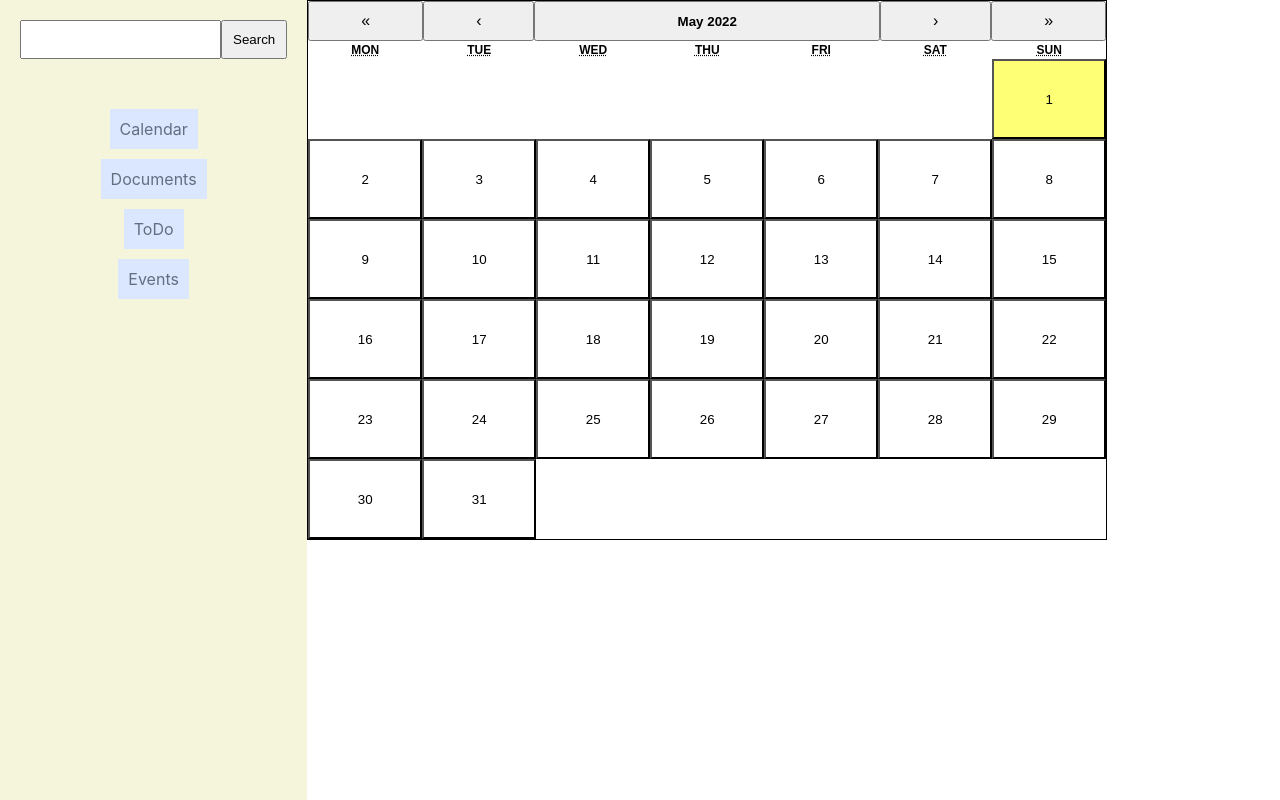
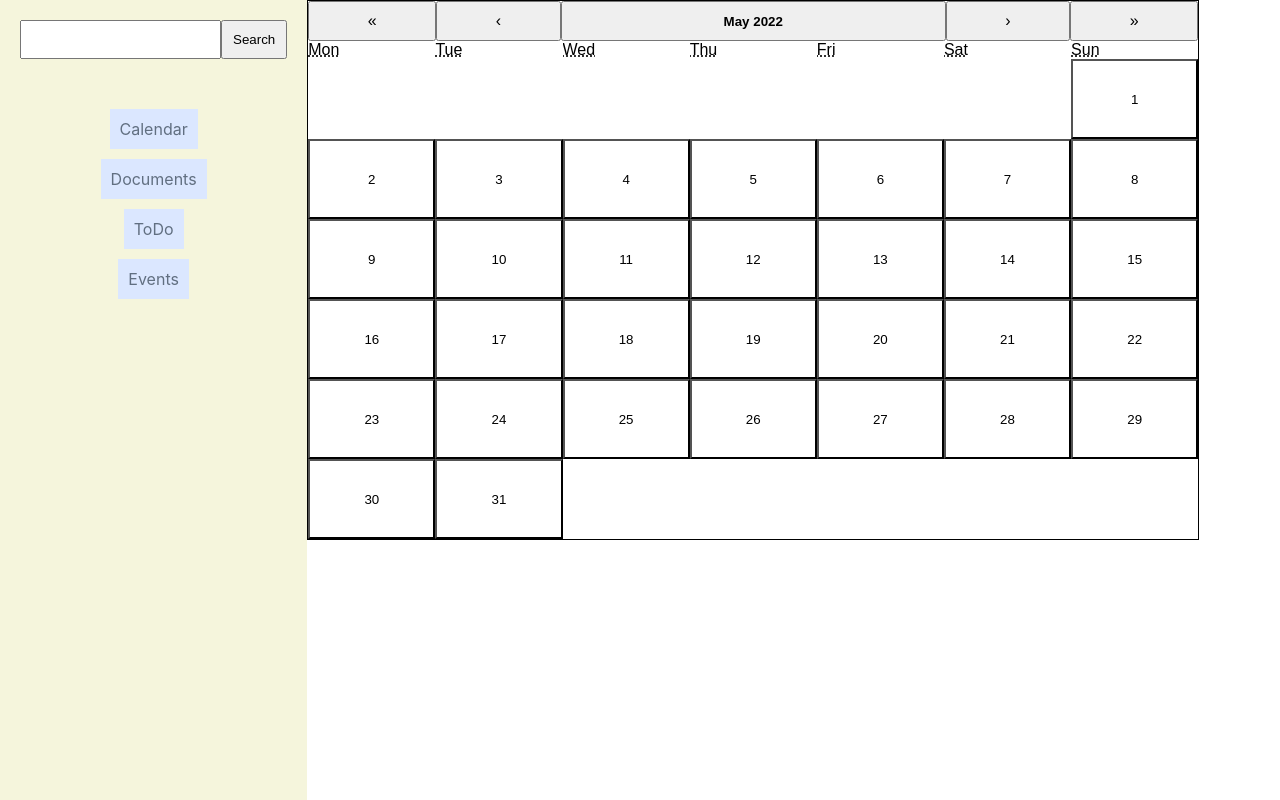
Before and after one commit to mikako-shirai/cc26-Greenfield-Project, a React (Create React App) app: page / in a window 1280 px wide. Shown: the top 800 px of the page. Built offline with nearby package versions, Linux system fonts and the light colour scheme.

Commit message:
update: CSS about App.jsx

```diff
--- a/src/components/App.jsx
+++ b/src/components/App.jsx
@@ -36,7 +36,8 @@ function App() {
       displayEvent={displayEvent}
       />
 
-      <div>
+      <div className="mainfield">
+      <div >
         <CalendarComponent
           selectedDate={selectedDate}
           setSelectedDate={setSelectedDate}
@@ -54,9 +55,12 @@ function App() {
             setShowTask={setShowTask}
           />
         )}
+        <div className="second-wrapper">
         {showDocument && <Document />}
         {showToDo && <ToDo />}
         {showEvent && <Event />}
+        </div>
+      </div>
       </div>
     </div>
   );
--- a/src/styles/index.css
+++ b/src/styles/index.css
@@ -50,7 +50,7 @@ body {
   flex-direction: column;
   background-color: beige;
   width: fit-content;
-  height: 100vh;
+  height: 150vh;
   align-items: center;
 }
 
@@ -59,10 +59,11 @@ body {
   padding: 10px;
 }
 
-.calendar {
+/* .calendar {
   display: flex;
-  width: 100vh;
-}
+  align-items: center;
+  justify-content: center;
+} */
 
 a {
   color: rgb(97, 111, 129);
@@ -100,10 +101,6 @@ a {
   background-color: white;
 }
 
-.react-calendar__tile:enabled:hover {
-  background: #a9d1ff;
-}
-
 .react-calendar__tile--active {
   background: #60aaff;
   color: white;
@@ -139,12 +136,6 @@ a {
   border-left: solid 10px #ffc06e;
 }
 
-
-/* documents-page
-documents-wrapper
-documentform
-serchbar
-Document-list */
 .documents-page{
   color: #232323;
   background: #fff8e8;
@@ -170,23 +161,3 @@ Document-list */
 td {
   border: 1px solid black;
 }
-
-.react-calendar button:enabled:hover {
-  cursor: pointer;
-}
-
-.react-calendar__month-view__weekdays {
-  text-align: center;
-  text-transform: uppercase;
-  text-decoration: none;
-  font-weight: bold;
-  font-size: 0.75em;
-}
-
-.react-calendar__tile--now {
-  background: #ffff76;
-}
-.react-calendar__tile--now:enabled:hover,
-.react-calendar__tile--now:enabled:focus {
-  background: #ffa759;
-}
```
